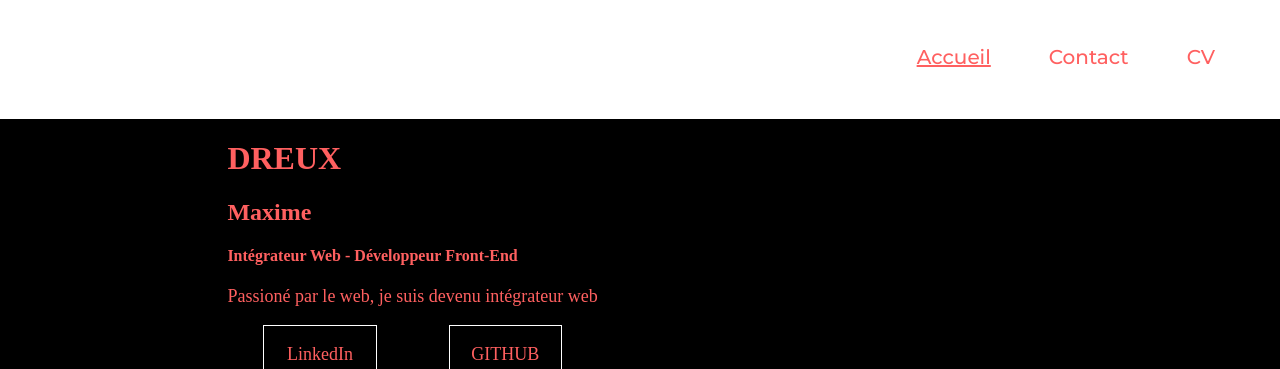
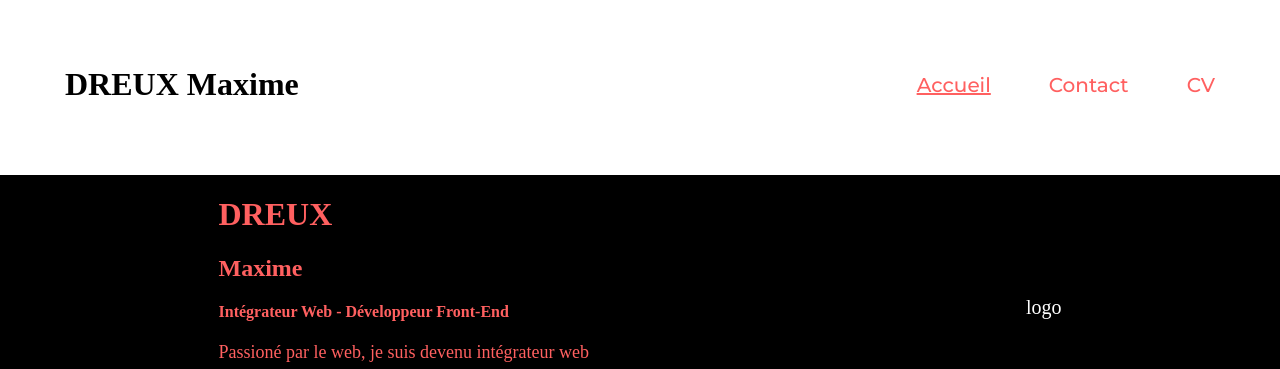
Before and after one commit to Maxms17/OpenC_Projet_12, a React (Create React App) app: page / in a window 1280 px wide. Shown: the top 369 px of the page. Built offline with nearby package versions, Linux system fonts and the light colour scheme.

Commit message:
modification header name

```diff
--- a/src/components/Description/Description.jsx
+++ b/src/components/Description/Description.jsx
@@ -19,6 +19,7 @@ function Description() {
                 </div>
             </div>
             <div className='image'>
+                <p>logo</p>
                 {/*<img src={} alt="My Image" />*/}
             </div>
         </div>
--- a/src/components/Header/Header.css
+++ b/src/components/Header/Header.css
@@ -6,8 +6,11 @@
 	align-items: center;
 }
 
+.my-name h1{
+	color: black;
+}
+
 nav{
-	width: 100%;
 	display: flex;
 	justify-content: right;
 	gap: 60px;
--- a/src/components/Header/Header.jsx
+++ b/src/components/Header/Header.jsx
@@ -7,13 +7,14 @@ function Header() {
 
     return (
         <div className='my-header'>
-
-        <nav>
-            <Link to="/" className={location.pathname === '/' ? 'active-link' : ''}>Accueil</Link>
-            <Link to="/Contact" className={location.pathname === '/Contact' ? 'active-link' : ''}>Contact</Link>
-            <Link to="/CV" className={location.pathname === '/CV' ? 'active-link' : ''}>CV</Link>
-        </nav>
-
+            <div className='my-name'>
+                <h1>DREUX Maxime</h1>
+            </div>
+            <nav>
+                <Link to="/" className={location.pathname === '/' ? 'active-link' : ''}>Accueil</Link>
+                <Link to="/Contact" className={location.pathname === '/Contact' ? 'active-link' : ''}>Contact</Link>
+                <Link to="/CV" className={location.pathname === '/CV' ? 'active-link' : ''}>CV</Link>
+            </nav>
         </div>
     );
 }
```
